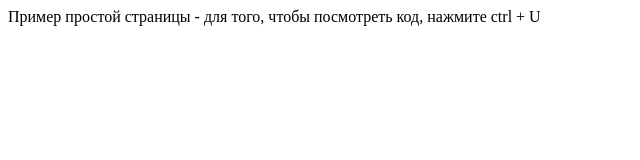
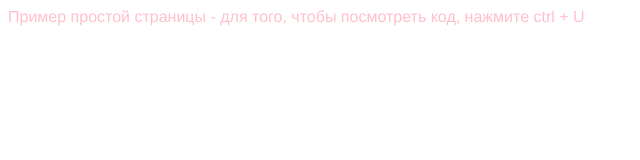
Before and after one commit to AminaArtyuk/first-project, a plain HTML site: page index.html in a window 1280 px wide. Shown: the whole page, without its empty margins (0-640 px from the left). Drawn offline with Linux system fonts and the light colour scheme.

Commit message:
Подключение стилей, изменение шрифта и цвета текста

```diff
--- a/index.html
+++ b/index.html
@@ -1,6 +1,7 @@
 <!DOCTYPE html>
 <html lang="ru">
 <head>
+  <link rel = "stylesheet" href = "style.css">
   <meta charset="UTF-8">
   <title> Пример простой страницы html</title>
 </head>
--- a/style.css
+++ b/style.css
@@ -0,0 +1,4 @@
+body {
+  color: pink;
+  font-family: 'Franklin Gothic Medium', 'Arial Narrow', Arial, sans-serif;
+}
```
